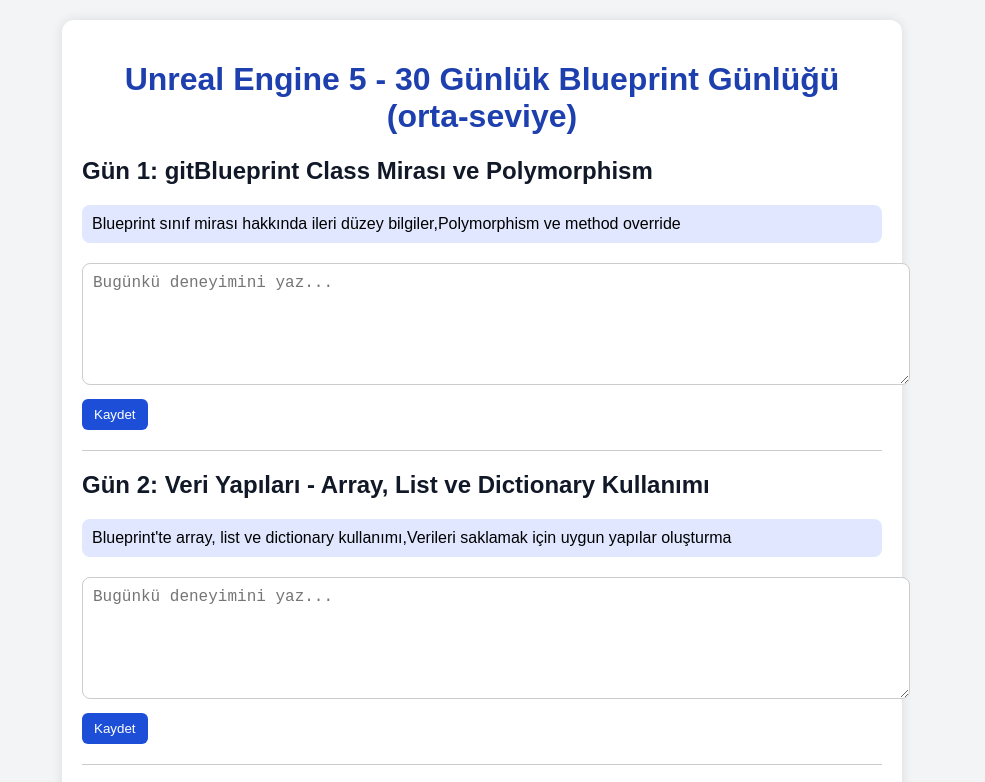
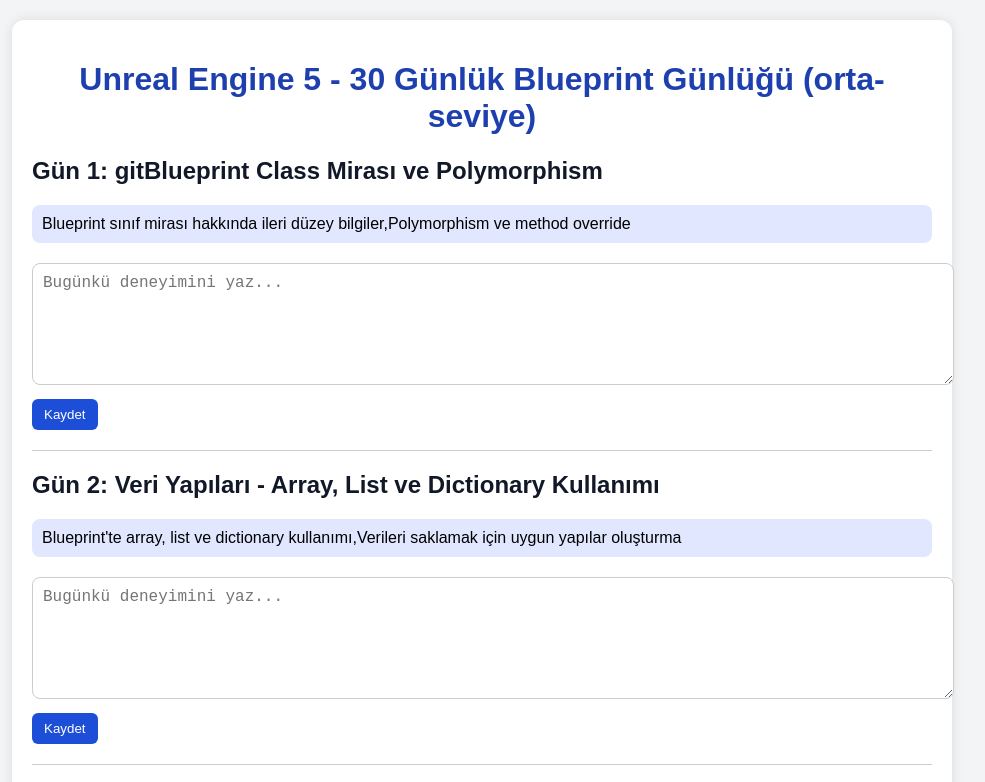
Before and after one commit to hypothermy/UE5-2, a plain HTML site: page index.html in a window 1280 px wide. Shown: the top 782 px of the page, without its empty margins (158-1143 px from the left). Drawn offline with Linux system fonts and the light colour scheme.

Commit message:
güncelleme

```diff
--- a/style.css
+++ b/style.css
@@ -6,7 +6,7 @@
 }
 
 .container {
-  max-width: 800px;
+  max-width: 900px;
   margin: auto;
   background-color: white;
   padding: 20px;
@@ -42,7 +42,6 @@
   height: 100px;
   margin-top: 10px;
   padding: 10px;
-  padding-right: 1rem;
   font-size: 1rem;
   border-radius: 8px;
   border: 1px solid #ccc;
```
